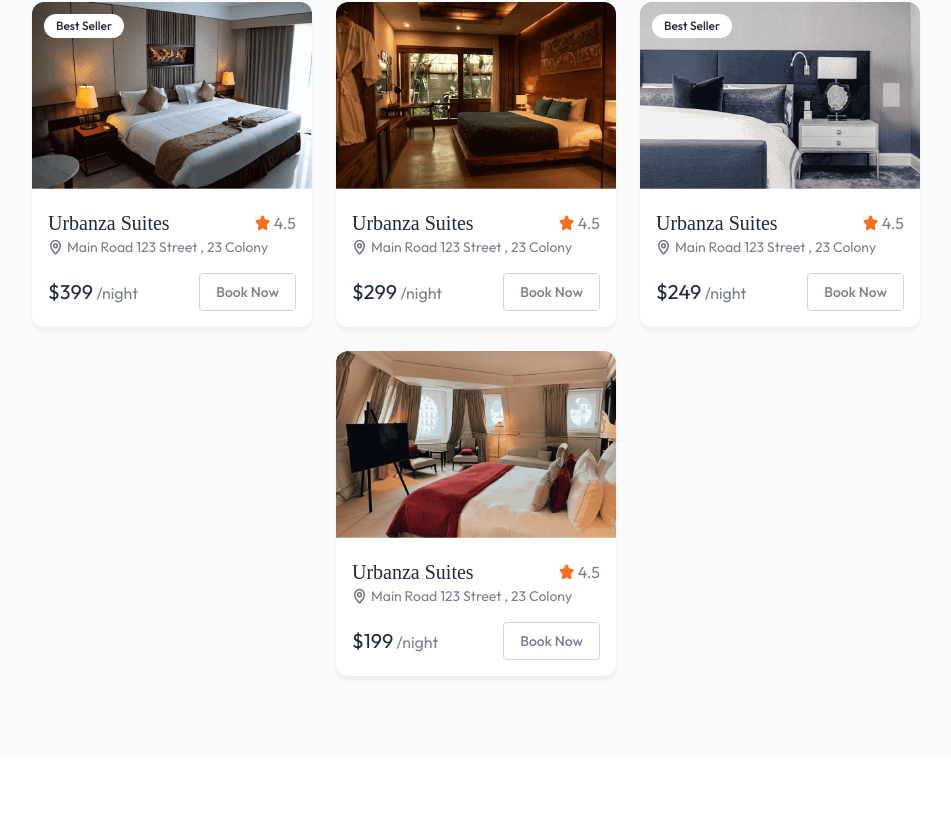
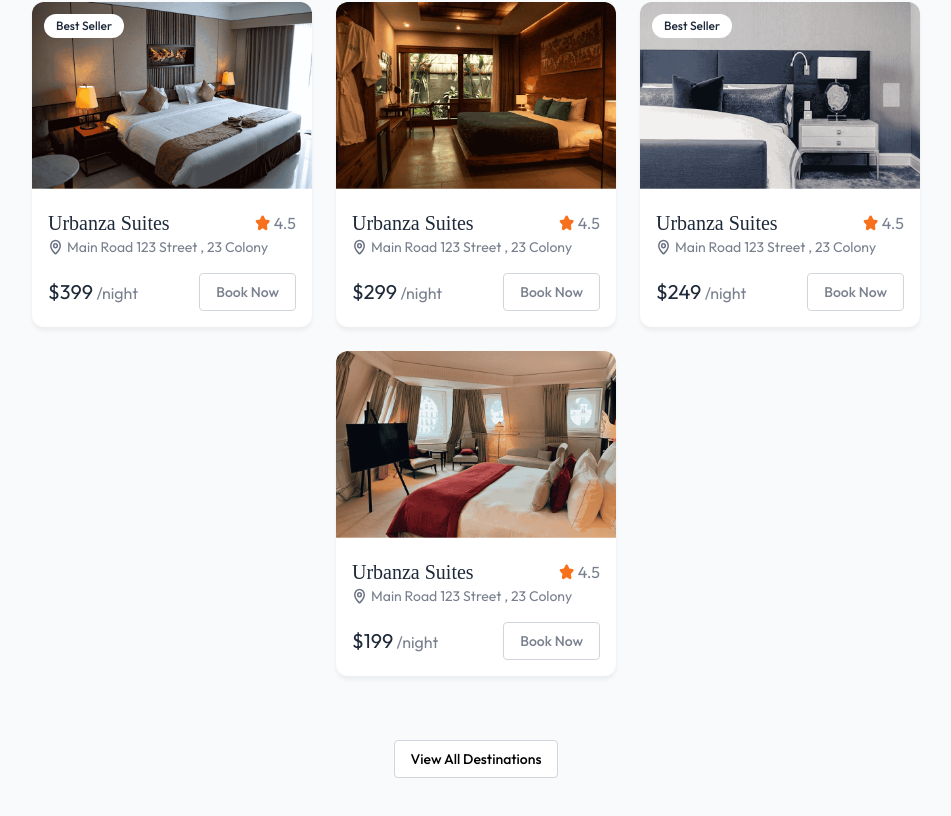
Before and after one commit to WilliamMattsson1/hotel-booking, a React (Vite) app in the folder client/: page / in a window 1280 px wide. Shown: the part 1058-1874 px from the top of the page, without its empty margins (164-1115 px from the left). Before the commit the page ends 1814 px from the top, so only its background shows below. Built offline with nearby package versions, Linux system fonts and the light colour scheme; no server answers; a web font is replaced by a local one.

Commit message:
add button to featured destination section

```diff
--- a/client/src/components/FeatureDestination.jsx
+++ b/client/src/components/FeatureDestination.jsx
@@ -1,8 +1,11 @@
+import { useNavigate } from 'react-router-dom'
 import { roomsDummyData } from '../assets/assets'
 import HotelCard from './HotelCard'
 import Title from './Title'
 
 const FeatureDestination = () => {
+    const navigate = useNavigate()
+
     return (
         <div className="flex flex-col items-center px-6 md:px-16 lg:px24 bg-slate-50 py-20">
             <Title
@@ -15,6 +18,16 @@
                     <HotelCard key={room.id} room={room} index={index} />
                 ))}
             </div>
+
+            <button
+                onClick={() => {
+                    navigate('/rooms')
+                    scrollTo(0, 0)
+                }}
+                className="my-16 px-4 py-2 text-sm font-medium border border-gray-300 rounded bg-white hover:bg-gray-50 transition-all cursor-pointer"
+            >
+                View All Destinations
+            </button>
         </div>
     )
 }
```
